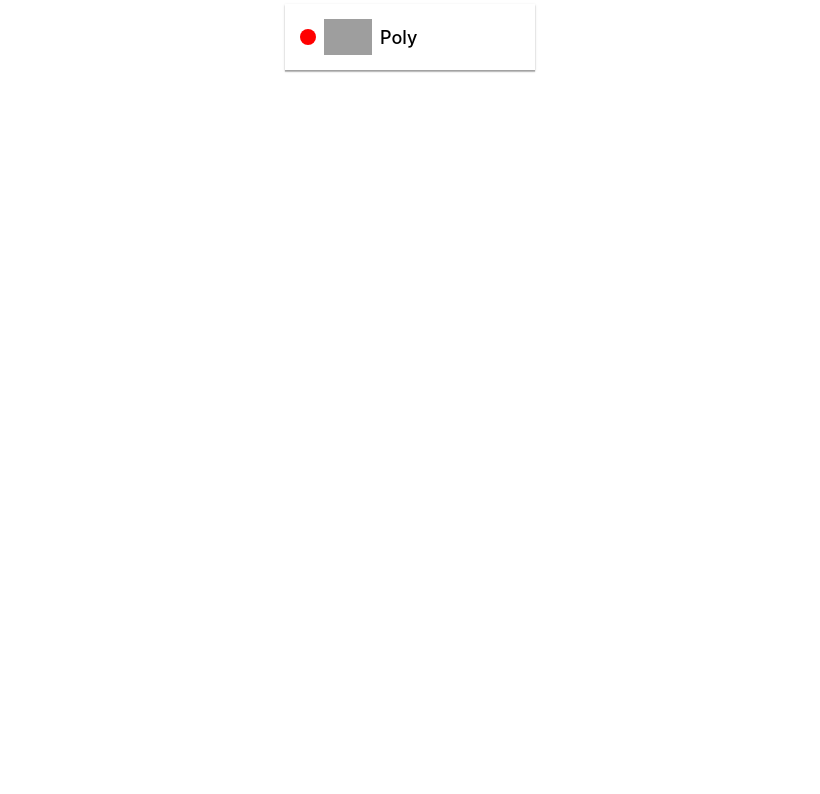
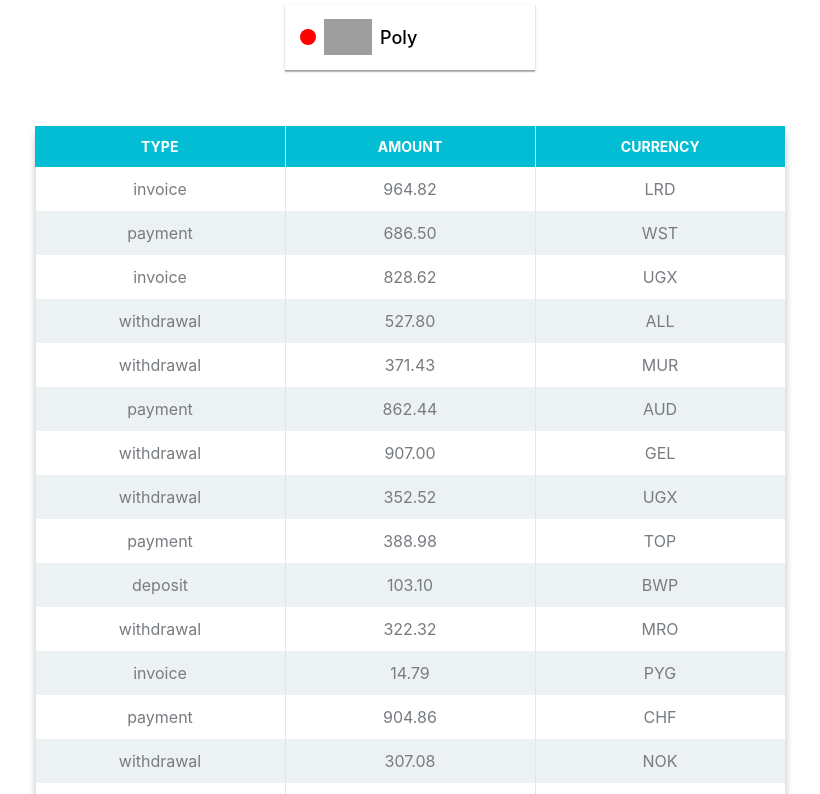
Before and after one commit to Elvira9797/goit-react-hw-01-components, a React (Create React App) app: page / in a window 1280 px wide. Shown: the part 1026-1820 px from the top of the page, without its empty margins (230-1050 px from the left). Before the commit the page ends 1154 px from the top, so only its background shows below. Built offline with nearby package versions, Linux system fonts and the light colour scheme; grey boxes are pictures that could not be loaded.

Commit message:
Forth task

```diff
--- a/src/components/App/App.jsx
+++ b/src/components/App/App.jsx
@@ -1,11 +1,13 @@
+import { Global } from '@emotion/react';
 import { Profile } from '../Profile/Profile';
 import { Statistics } from '../Statistics/Statistics';
 import { FriendList } from '../FriendList/FriendList';
+import { TransactionHistory } from '../TransactionHistory/TransactionHistory';
 import user from '../../user.json';
 import data from '../../data.json';
 import friends from '../../friends.json';
+import transactions from '../../transactions.json';
 import { Container } from './App.styled';
-import { Global } from '@emotion/react';
 import { GlobalStyles } from '../GlobalStyles/GlobalStyles';
 
 export const App = () => {
@@ -22,6 +24,7 @@
       <Statistics title="Upload stats" stats={data} />
       <Statistics stats={data} />
       <FriendList friends={friends} />
+      <TransactionHistory items={transactions} />
     </Container>
   );
 };
--- a/src/components/FriendList/FriendList.styled.jsx
+++ b/src/components/FriendList/FriendList.styled.jsx
@@ -2,4 +2,5 @@
 
 export const FriendsList = styled.ul`
   margin-top: ${props => props.theme.spacing(12)};
+  margin-bottom: ${props => props.theme.spacing(12)};
 `;
--- a/src/components/Profile/Profile.jsx
+++ b/src/components/Profile/Profile.jsx
@@ -1,4 +1,4 @@
-import PropTypes from "prop-types";
+import PropTypes from 'prop-types';
 import {
   UserProfile,
   UserPhoto,
@@ -9,7 +9,7 @@
   UserStatsInfo,
   Label,
   Quantity,
-} from "./Profile.styled";
+} from './Profile.styled';
 
 export const Profile = ({ username, tag, location, avatar, stats }) => {
   return (
--- a/src/components/Statistics/Statistics.jsx
+++ b/src/components/Statistics/Statistics.jsx
@@ -38,5 +38,5 @@
       label: PropTypes.string.isRequired,
       percentage: PropTypes.number.isRequired,
     })
-  ),
+  ).isRequired,
 };
--- /dev/null
+++ b/src/components/TransactionHistory/TransactionHistory.jsx
@@ -0,0 +1,40 @@
+import PropTypes from 'prop-types';
+import { Table, Tr, Th, Td } from './TransactionHistory.styled';
+
+export const TransactionHistory = ({ items }) => {
+  console.log(items);
+  return (
+    <Table>
+      <thead>
+        <tr>
+          <Th>Type</Th>
+          <Th>Amount</Th>
+          <Th>Currency</Th>
+        </tr>
+      </thead>
+
+      <tbody>
+        {items.map(({ id, type, amount, currency }) => {
+          return (
+            <Tr key={id}>
+              <Td>{type}</Td>
+              <Td>{amount}</Td>
+              <Td>{currency}</Td>
+            </Tr>
+          );
+        })}
+      </tbody>
+    </Table>
+  );
+};
+
+TransactionHistory.propTypes = {
+  items: PropTypes.arrayOf(
+    PropTypes.exact({
+      id: PropTypes.string.isRequired,
+      type: PropTypes.string.isRequired,
+      amount: PropTypes.string.isRequired,
+      currency: PropTypes.string.isRequired,
+    })
+  ).isRequired,
+};
--- /dev/null
+++ b/src/components/TransactionHistory/TransactionHistory.styled.jsx
@@ -0,0 +1,35 @@
+import styled from '@emotion/styled';
+
+export const Table = styled.table`
+  border-collapse: collapse;
+  border-radius: 8px;
+  box-shadow: 0px 4px 10px -3px rgba(143, 143, 143, 1);
+`;
+
+export const Tr = styled.tr`
+  &:nth-of-type(2n + 2) {
+    background-color: ${props => props.theme.colors.veryLightBlue};
+  }
+`;
+
+export const Th = styled.th`
+  padding: ${props => props.theme.spacing(3)};
+  border-right: ${props => `1px solid ${props.theme.colors.lightGreyTrans}`};
+  width: 250px;
+  background-color: ${props => props.theme.colors.lightBlue};
+  color: ${props => props.theme.colors.white};
+  text-transform: uppercase;
+  font-size: 14px;
+  &:last-child {
+    border-right: none;
+  }
+`;
+
+export const Td = styled.td`
+  padding: ${props => props.theme.spacing(3)};
+  border-left: ${props => `1px solid ${props.theme.colors.lightGreyTrans}`};
+  border-right: ${props => `1px solid ${props.theme.colors.lightGreyTrans}`};
+  width: 200px;
+  text-align: center;
+  color: ${props => props.theme.colors.greyTextTable};
+`;
--- a/src/constans/theme.js
+++ b/src/constans/theme.js
@@ -4,6 +4,10 @@
     black: '#000000',
     grey: '#99a4b0',
     lightGrey: '#f4f6f9',
+    lightBlue: '#03bdd5',
+    veryLightBlue: '#ecf1f3',
+    lightGreyTrans: '#e5e5e5',
+    greyTextTable: '#777c80',
   },
   spacing: value => `${4 * value}px`,
 };
--- /dev/null
+++ b/src/transactions.json
@@ -0,0 +1,122 @@
+[
+  {
+    "id": "1e0700a2-5183-4291-85cc-2065a036a683",
+    "type": "invoice",
+    "amount": "964.82",
+    "currency": "LRD"
+  },
+  {
+    "id": "a30f821b-4d25-4ff0-abdd-e340b3f0dd2b",
+    "type": "payment",
+    "amount": "686.50",
+    "currency": "WST"
+  },
+  {
+    "id": "44dca67a-8e5a-4798-bf8e-b15efd4e1abd",
+    "type": "invoice",
+    "amount": "828.62",
+    "currency": "UGX"
+  },
+  {
+    "id": "ea8ed3dc-2b68-4a53-905a-53ecb0adef33",
+    "type": "withdrawal",
+    "amount": "527.80",
+    "currency": "ALL"
+  },
+  {
+    "id": "ea76146a-0b00-4b80-bc02-a8c822176712",
+    "type": "withdrawal",
+    "amount": "371.43",
+    "currency": "MUR"
+  },
+  {
+    "id": "63ca02f9-d637-46b5-9237-f3b24425e029",
+    "type": "payment",
+    "amount": "862.44",
+    "currency": "AUD"
+  },
+  {
+    "id": "ed0263e8-59a5-4bf1-87e0-2bb88e53dc34",
+    "type": "withdrawal",
+    "amount": "907.00",
+    "currency": "GEL"
+  },
+  {
+    "id": "6013bad0-750c-4691-8bc2-d8f2b43969c4",
+    "type": "withdrawal",
+    "amount": "352.52",
+    "currency": "UGX"
+  },
+  {
+    "id": "252c7be4-8b06-4fa7-8d42-61fb835b70d5",
+    "type": "payment",
+    "amount": "388.98",
+    "currency": "TOP"
+  },
+  {
+    "id": "4eaab41b-b967-40ac-82ed-85fc66f646f1",
+    "type": "deposit",
+    "amount": "103.10",
+    "currency": "BWP"
+  },
+  {
+    "id": "9648a350-8469-42d5-8bf3-18090de5fe67",
+    "type": "withdrawal",
+    "amount": "322.32",
+    "currency": "MRO"
+  },
+  {
+    "id": "9c5c25fb-1a95-4b2f-8d1f-4c4426d677cc",
+    "type": "invoice",
+    "amount": "14.79",
+    "currency": "PYG"
+  },
+  {
+    "id": "43ef232c-80e9-4d6f-b48a-b22405620de3",
+    "type": "payment",
+    "amount": "904.86",
+    "currency": "CHF"
+  },
+  {
+    "id": "5161682e-e620-4019-ab0a-24ceb10fbd20",
+    "type": "withdrawal",
+    "amount": "307.08",
+    "currency": "NOK"
+  },
+  {
+    "id": "7b119d71-42e6-4c42-a141-6818b07bb9ff",
+    "type": "invoice",
+    "amount": "275.07",
+    "currency": "AWG"
+  },
+  {
+    "id": "a4f65722-65c4-4c28-b1f4-b8ed988bb205",
+    "type": "deposit",
+    "amount": "213.10",
+    "currency": "STD"
+  },
+  {
+    "id": "c6e5784b-0ca3-48d6-86e5-b5128af5a523",
+    "type": "invoice",
+    "amount": "116.11",
+    "currency": "CUP CUC"
+  },
+  {
+    "id": "c9ebed6a-3a02-4b49-ac0d-0534b51f2bfd",
+    "type": "invoice",
+    "amount": "878.67",
+    "currency": "HKD"
+  },
+  {
+    "id": "a4a98b0e-b22c-438b-9f83-de2df52110c8",
+    "type": "invoice",
+    "amount": "725.03",
+    "currency": "UYU UYI"
+  },
+  {
+    "id": "b39bfa7a-0166-4c47-94d6-87d20590f746",
+    "type": "payment",
+    "amount": "405.45",
+    "currency": "MDL"
+  }
+]
```
